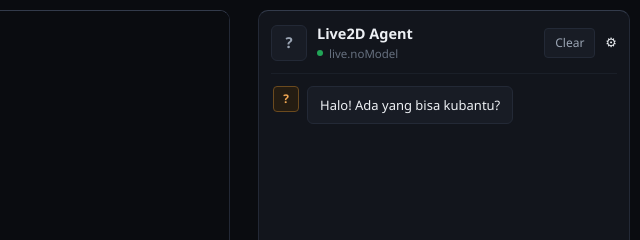
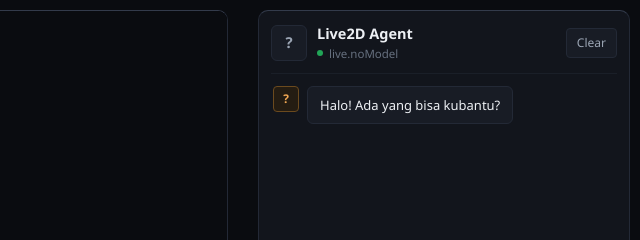
Before and after one commit to farelyudapratama/live2d-agent, a website: page static/index.html in a window 1280 px wide. Shown: the top 240 px of the page, 640-1280 px from the left. Drawn offline with Linux system fonts and the light colour scheme; no server answers.

Commit message:
fix(ui): buang gear ganda di header chat, grip splitter dipertegas
Kelalaian 2422809: ⚙ baru ditambah di activity bar tapi ⚙ lama di header
chat lupa dihapus — jadi dua tombol, dan yang di header mati karena ID
kembar (addEventListener menangkap yang pertama). Kini header tinggal
avatar + nama + Clear.

Splitter: grip 3×56 → 4×96px (var --muted, lebih kontras dari
--line-strong), hover/drag 5×160px menyala --lamp; hit area 8→10px.
Gate: 362 unit + 512 guard, 0 gagal; build & tsc bersih.

```diff
--- a/static/css/app.css
+++ b/static/css/app.css
@@ -3692,7 +3692,7 @@
 
 /* ── Splitter vertikal stage ↔ workspace agent ──────────────────── */
 #sb-gutter {
-  flex: 0 0 8px;
+  flex: 0 0 10px;
   align-self: stretch;
   position: relative;
   cursor: col-resize;
@@ -3706,16 +3706,17 @@
   left: 50%;
   top: 50%;
   transform: translate(-50%, -50%);
-  width: 3px;
-  height: 56px;
+  width: 4px;
+  height: 96px;
   border-radius: 2px;
-  background: var(--line-strong);
-  transition: background 0.15s ease, height 0.15s ease;
+  background: var(--muted);
+  transition: background 0.15s ease, height 0.15s ease, width 0.15s ease;
 }
 #sb-gutter:hover::before,
 body.sb-resizing #sb-gutter::before {
   background: var(--lamp);
-  height: 96px;
+  height: 160px;
+  width: 5px;
 }
 /* Saat menggeser: transition flex-basis dimatikan (lineal, tanpa lag),
    selektor global — kelas dipasang di <body> oleh projek.ts. */
--- a/static/index.html
+++ b/static/index.html
@@ -120,7 +120,8 @@
           <div class="sb-status"><span class="dot"></span> <span id="sb-state" data-i18n="sys.online">Online</span></div>
         </div>
         <button id="btn-clear-chat" data-i18n-title="chat.clearTip" data-i18n="chat.clear">Clear</button>
-        <button id="btn-toggle-controls" data-i18n-title="top.toggleControlsTip">⚙</button>
+        <!-- ⚙ panel kontrol sudah pindah ke dasar activity bar — gear ganda
+             di header ini dulu mati (ID kembar) dan bikin header ramai. -->
       </div>
 
       <!-- Mode switcher pindah ke #activity (bar aktivitas kiri) —
```
